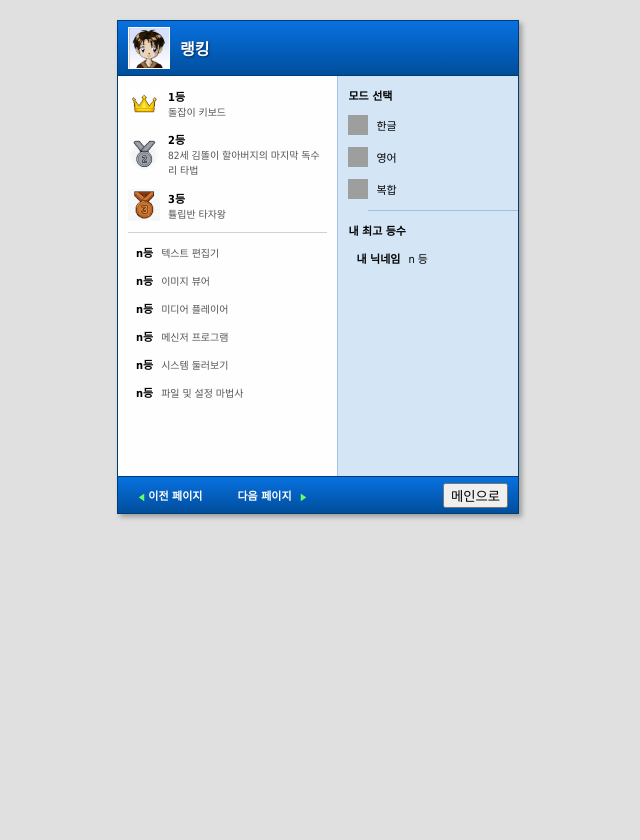
After one commit to saroro1/jungle_0week, a Flask app: page /testranking in a window 1280 px wide. The commit adds this page. Shown: the whole page, without its empty margins (322-962 px from the left). Run offline with Flask 3, Linux system fonts and the light colour scheme; grey boxes are pictures that could not be loaded.

Commit message:
ranking_proto

```diff
--- a/app.py
+++ b/app.py
@@ -49,5 +49,9 @@ def main_game():
 def test_game():
     return render_template("./game/acid_game.html")
 
+@app.route('/testranking')
+def test_rank():
+    return render_template("./game/ranking.html")
+
 if __name__ == '__main__':
     app.run(debug=True if os.environ.get('IS_DEBUG') else False, port=5000 if os.environ.get('IS_DEBUG') else 9001)
--- /dev/null
+++ b/static/css/ranking.css
@@ -0,0 +1,223 @@
+body {
+    font-family: Tahoma, Arial, sans-serif; /* Windows XP uses Tahoma */
+    font-size: 11px; /* Common font size in XP */
+    margin: 0;
+    padding: 20px;
+    background-color: #e0e0e0; /* Generic background for the page */
+    display: flex;
+    justify-content: center;
+    align-items: flex-start; /* Align to top if menu is not full height */
+    min-height: 100vh;
+}
+
+.start-menu {
+    width: 400px; /* Approximate width from image */
+    border: 1px solid #003C74;
+    box-shadow: 3px 3px 5px rgba(0,0,0,0.3);
+    background-color: #F0F0F0; /* Light gray for left panel as base */
+    display: flex;
+    flex-direction: column;
+}
+
+.menu-header {
+    background: linear-gradient(to bottom, #0871E0, #004E9C); /* XP Header gradient */
+    color: white;
+    padding: 6px 10px;
+    display: flex;
+    align-items: center;
+    border-bottom: 1px solid #003C74;
+}
+
+.user-icon {
+    width: 40px; /* Adjust size as needed */
+    height: 40px;
+    border: 1px solid white; /* White border like in XP */
+    margin-right: 10px;
+    background-color: #FFD700; /* Placeholder for actual image */
+}
+
+.user-name {
+    font-size: 16px;
+    font-weight: bold;
+    text-shadow: 1px 1px 2px rgba(0,0,0,0.5);
+}
+
+.menu-content {
+    display: flex;
+    min-height: 400px; /* Adjust based on content */
+}
+
+.left-panel {
+    width: 55%; /* Approximate ratio from image */
+    background-color: #FEFEFE; /* White/Off-white for the left panel */
+    padding: 5px 0;
+    border-right: 1px solid #99B9EAE6; /* Light blue separator */
+}
+
+.left-panel ul, .right-panel ul {
+    list-style: none;
+    padding: 0;
+    margin: 0;
+}
+
+.left-panel li, .right-panel li {
+    display: flex;
+    align-items: center;
+    padding: 6px 10px;
+    cursor: pointer;
+    user-select: none;
+}
+
+.left-panel li:hover {
+    background-color: #316AC5; /* XP selection blue */
+    color: white;
+}
+.left-panel li:hover .item-subtitle {
+    color: #E0E0E0; /* Lighter subtitle on hover */
+}
+
+
+.item-icon {
+    width: 32px; /* Standard icon size */
+    height: 32px;
+    margin-right: 8px;
+    background-color: white; /* Placeholder */
+}
+.item-icon-right {
+    width: 20px; /* Smaller icons for right panel */
+    height: 20px;
+    margin-right: 8px;
+    background-color: #ccc; /* Placeholder */
+}
+
+.item-ranking-number {
+    height: 16px;
+    margin-left: 8px;
+    margin-right: 8px;
+    font-weight: bold;
+}
+
+.item-text {
+    display: flex;
+    flex-direction: column;
+}
+
+.item-title {
+    font-weight: bold;
+}
+
+.item-subtitle {
+    font-size: 10px;
+    color: #555;
+}
+
+.left-panel .separator {
+    height: 1px;
+    background-color: #D1D1D1;
+    margin: 5px 10px;
+    padding: 0;
+}
+.left-panel .separator:hover {
+    background-color: #D1D1D1; /* Separator should not change color on hover */
+}
+
+
+.right-panel {
+    width: 45%;
+    background-color: #D4E5F5; /* Light blue for right panel */
+    padding: 5px 0;
+}
+
+.right-panel li:not(:first-child):hover  {
+    background-color: #A8CBEE; /* Slightly darker blue on hover */
+}
+
+.item-title-right {
+    font-size: 11px;
+}
+.right-panel .item-title-right {
+    font-weight: normal; /* XP right panel text is not always bold */
+}
+.right-panel li:hover .item-title-right {
+    color: black;
+}
+
+
+.right-panel .separator-right {
+    height: 1px;
+    background-color: #99B9EAE6; /* Lighter blue for separator */
+    margin: 5px 0px 5px 30px; /* Indented separator */
+    padding: 0;
+}
+.right-panel .separator-right:hover {
+     background-color: #99B9EAE6; /* Separator should not change color on hover */
+}
+
+.menu-footer {
+    background: linear-gradient(to bottom, #0871E0, #004E9C); /* Same as header */
+    color: white;
+    padding: 5px 10px;
+    display: flex;
+    justify-content: space-between;
+    align-items: center;
+    border-top: 1px solid #003C74;
+}
+
+.all-programs {
+    cursor: pointer;
+    padding: 5px;
+    font-weight: bold;
+}
+.all-programs:hover {
+    background-color: #003C74; /* Darker blue on hover */
+}
+
+.padding-right-footer {
+    width: 45%;
+    display: flex;
+    justify-content: flex-end;
+}
+
+.arrow-icon {
+    color: #66FF66; /* Greenish arrow like in XP */
+    font-size: 10px; /* Smaller arrow */
+    margin-left: 5px;
+    display: inline-block;
+    transform: scaleX(0.8); /* Make it look more like XP arrow */
+}
+
+.system-buttons {
+    display: flex;
+}
+
+.system-buttons button {
+    background-color: transparent;
+    border: none;
+    color: white;
+    padding: 5px 8px;
+    margin-left: 5px;
+    cursor: pointer;
+    display: flex;
+    align-items: center;
+    font-family: Tahoma, Arial, sans-serif;
+    font-size: 11px;
+}
+
+.system-buttons button:hover {
+    background-color: #003C74; /* Darker blue on hover */
+    border-radius: 3px;
+}
+
+.button-icon {
+    width: 16px;
+    height: 16px;
+    margin-right: 5px;
+    background-color: #FF8C00; /* Placeholder - orange for shutdown */
+}
+.log-off .button-icon {
+    background-color: #FFD700; /* Placeholder - yellow for logoff */
+}
+
+.no-hover {
+    cursor: default;
+}
--- /dev/null
+++ b/templates/game/ranking.html
@@ -0,0 +1,118 @@
+<!DOCTYPE html>
+<html lang="ko">
+<head>
+    <meta charset="UTF-8">
+    <meta name="viewport" content="width=device-width, initial-scale=1.0">
+    <title>HoparkWin Start Menu</title>
+    <link rel="stylesheet" href="static/css/ranking.css">
+</head>
+<body>
+    <div class="start-menu">
+        <header class="menu-header">
+            <img src="static/asset/img/profile.png" alt="User" class="user-icon">
+            <span class="user-name">랭킹</span>
+        </header>
+        <main class="menu-content">
+            <div class="left-panel">
+                <ul>
+                    <li>
+                        <img src="static/asset/img/first.png" alt="Icon" class="item-icon">
+                        <div class="item-text">
+                            <span class="item-title">1등</span>
+                            <span class="item-subtitle">돌잡이 키보드</span>
+                        </div>
+                    </li>
+                    <li>
+                        <img src="static/asset/img/second.jpeg" alt="Icon" class="item-icon">
+                        <div class="item-text">
+                            <span class="item-title">2등</span>
+                            <span class="item-subtitle">82세 김똘이 할아버지의 마지막 독수리 타법 </span>
+                        </div>
+                    </li>
+                    <li>
+                        <img src="static/asset/img/third.jpeg" alt="Icon" class="item-icon">
+                        <div class="item-text">
+                            <span class="item-title">3등</span>
+                            <span class="item-subtitle">튤립반 타자왕</span>
+                        </div>
+                    </li>
+                    <li class="separator"></li>
+                    <li>
+                        <span class="item-ranking-number">n등</span>
+                        <span class="item-subtitle">텍스트 편집기</span>
+                    </li>
+                    <li>
+                        <span class="item-ranking-number">n등</span>
+                        <span class="item-subtitle">이미지 뷰어</span>
+                    </li>
+                    <li>
+                        <span class="item-ranking-number">n등</span>
+                        <span class="item-subtitle">미디어 플레이어</span>
+                    </li>
+                    <li>
+                        <span class="item-ranking-number">n등</span>
+                        <span class="item-subtitle">메신저 프로그램</span>
+                    </li>
+                    <li>
+                        <span class="item-ranking-number">n등</span>
+                        <span class="item-subtitle">시스템 둘러보기</span>
+                    </li>
+                     <li>
+                        <span class="item-ranking-number">n등</span>
+                        <span class="item-subtitle">파일 및 설정 마법사</span>
+                    </li>
+                </ul>
+            </div>
+            <div class="right-panel">
+                <ul>
+                    <li class = "no-hover">
+                        <span class = "item-title no-hover">
+                            모드 선택
+                        </span>
+                    </li>
+                    <li>
+                        <img src="placeholder-folder-icon.png" alt="Folder Icon" class="item-icon-right">
+                        <span class="item-title-right">한글</span>
+                    </li>
+                    <li>
+                        <img src="placeholder-folder-icon.png" alt="Folder Icon" class="item-icon-right">
+                        <span class="item-title-right">영어</span>
+                    </li>
+                    <li>
+                        <img src="placeholder-folder-icon.png" alt="Folder Icon" class="item-icon-right">
+                        <span class="item-title-right">복합</span>
+                    </li>
+
+                    <li class="separator-right"></li>
+                </ul>
+                <ul>
+                    <li class = "no-hover">
+                        <span class = "item-title no-hover">
+                            내 최고 등수
+                        </span>
+                    </li>
+                    <li>
+                        <span class="item-ranking-number">
+                            내 닉네임
+                        </span>
+                        <span class="item-title-right">n 등</span>
+                    </li>
+                </ul>
+            </div>
+        </main>
+        <footer class="menu-footer">
+            <div class="all-programs">
+                <span class="arrow-icon">◀</span> 이전 페이지
+            </div>
+            <div class="all-programs">
+                다음 페이지 <span class="arrow-icon">▶</span>
+            </div>
+            <div class = "padding-right-footer">
+                <button class="turn-off">
+                    메인으로
+                </button>
+            </div>
+        </footer>
+    </div>
+</body>
+</html>
--- a/templates/main.html
+++ b/templates/main.html
@@ -41,7 +41,7 @@
       </a>#}
     </div>
     <div>
-      <h1 class="title">산성비</h1>
+      <h1 class="title">SQUALL</h1>
     </div>
     <div class="mt-12"></div>
 {#      <a
```
Also changed, not shown: static/asset/img/first.png (added), static/asset/img/profile.png (added), static/asset/img/second.jpeg (added), static/asset/img/third.jpeg (added).
